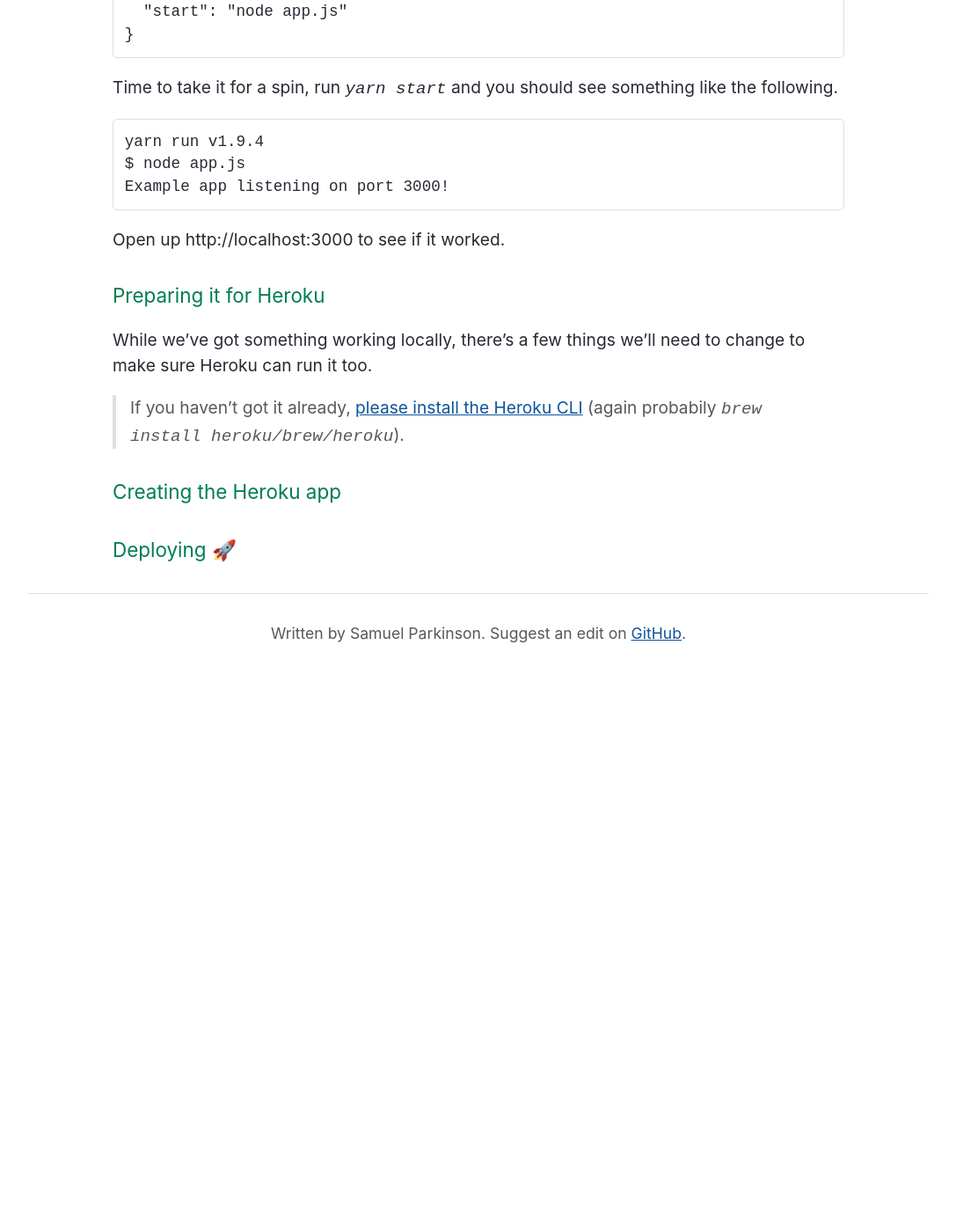
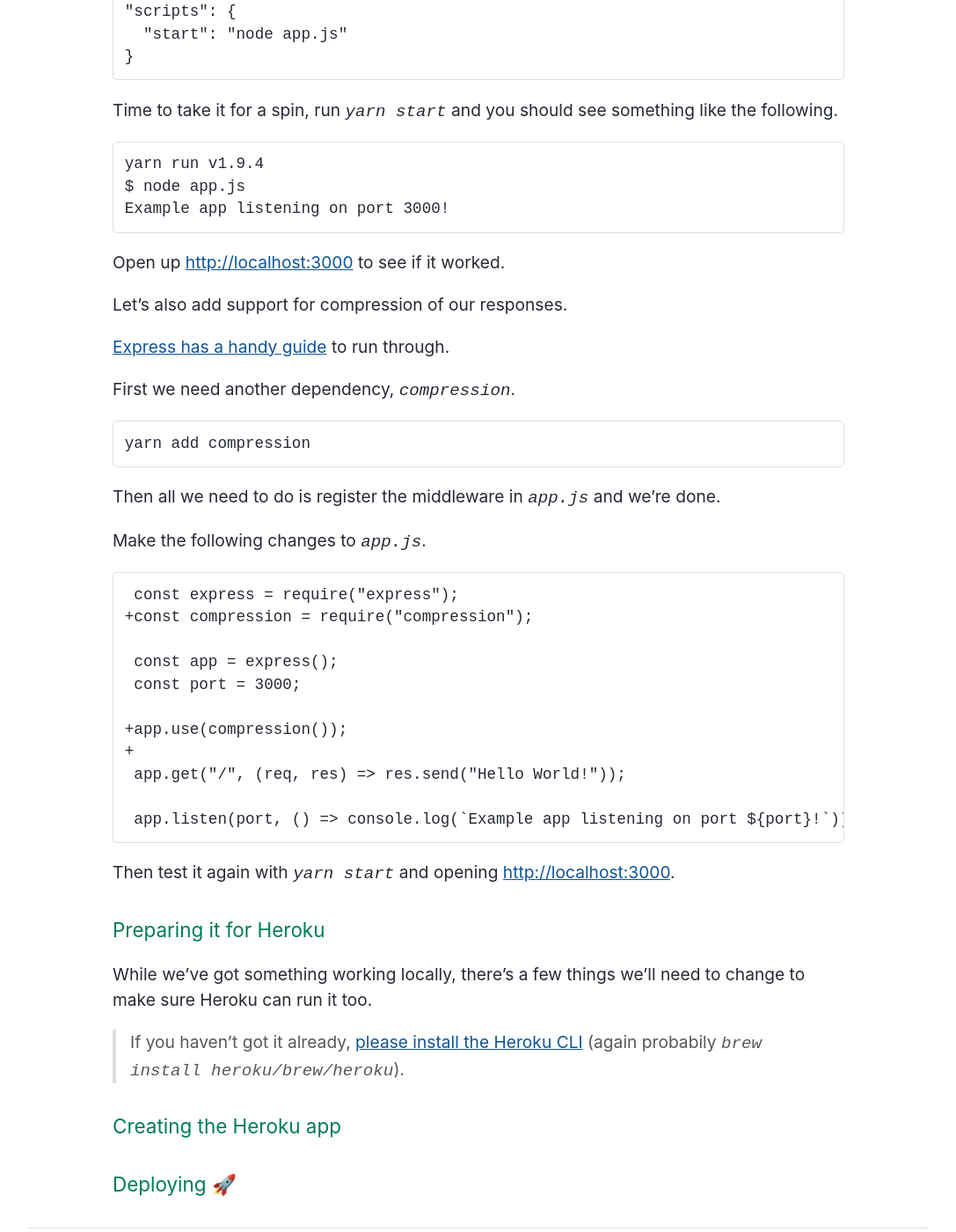
Before and after one commit to sjparkinson/uncomplicated.systems, a Jekyll site: the page built from _posts/2018-09-26-heroku-from-scratch.md, in a window 1280 px wide and 1400 px high, scrolled down 1996 px. Shown: the whole window at 88% size, without its empty margins (96-1183 px from the left). Built offline with Jekyll 4.4.1, drawn with Linux system fonts in a browser that asks for light colours; the repository's description, which GitHub fills in, is left out; before the commit the page ends 2761 px from its top, so only the background shows below that; some of the changed text lies outside the part shown.

Commit message:
Update 2018-09-26-heroku-from-scratch.md

````diff
--- a/_posts/2018-09-26-heroku-from-scratch.md
+++ b/_posts/2018-09-26-heroku-from-scratch.md
@@ -77,7 +78,37 @@ $ node app.js
 Example app listening on port 3000!
 ```
 
-Open up http://localhost:3000 to see if it worked.
+Open up <http://localhost:3000> to see if it worked.
+
+Let's also add support for compression of our responses.
+
+[Express has a handy guide](https://expressjs.com/en/advanced/best-practice-performance.html#use-gzip-compression) to run through.
+
+First we need another dependency, `compression`.
+
+```
+yarn add compression
+```
+
+Then all we need to do is register the middleware in `app.js` and we're done.
+
+Make the following changes to `app.js`.
+
+```diff
+ const express = require("express");
++const compression = require("compression");
+
+ const app = express();
+ const port = 3000;
+
++app.use(compression());
++
+ app.get("/", (req, res) => res.send("Hello World!"));
+
+ app.listen(port, () => console.log(`Example app listening on port ${port}!`));
+```
+
+Then test it again with `yarn start` and opening <http://localhost:3000>.
 
 ### Preparing it for Heroku
 
````
Also changed, not shown: other parts of _posts/2018-09-26-heroku-from-scratch.md (+1 -0 lines).
